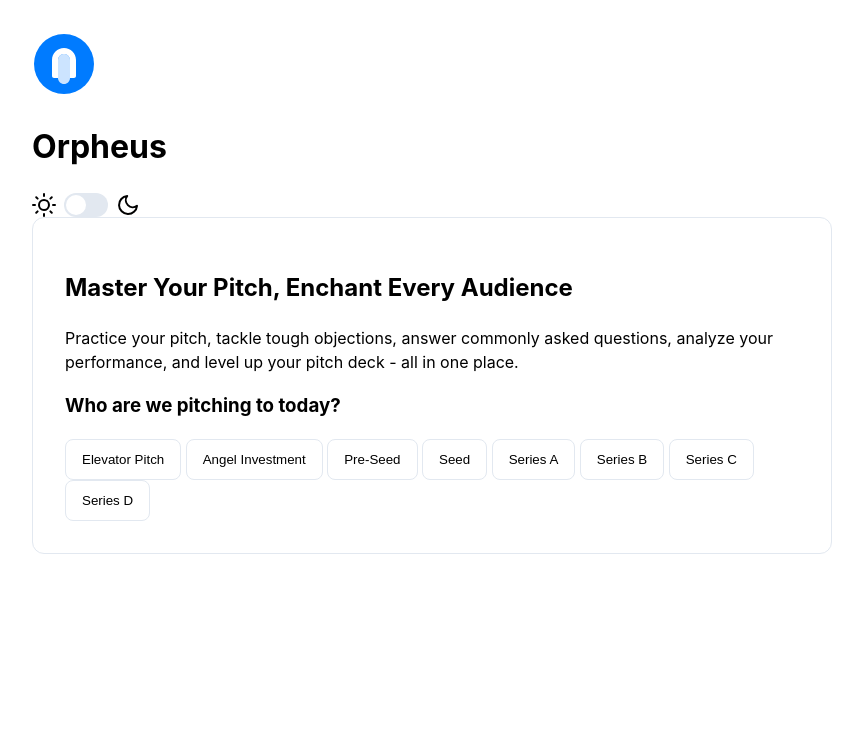
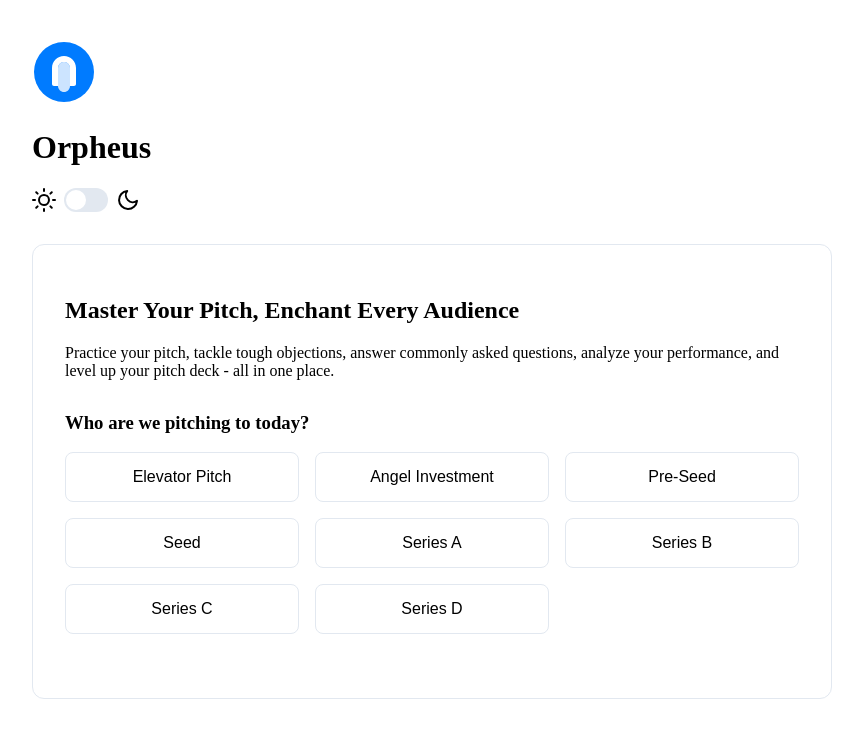
Before and after one commit to RobLingham/orpheus, a Flask app: page / in a window 1280 px wide. Shown: the top 738 px of the page, without its empty margins (208-1071 px from the left). Run offline with Flask 3, Linux system fonts and the light colour scheme; some libraries are stand-ins or nearby versions.

```diff
--- a/static/css/styles.css
+++ b/static/css/styles.css
@@ -88,16 +88,7 @@ input:checked + .slider:before {
     transform: translateX(20px);
 }
 
-/* Additional styles for the application */
-body {
-    background-color: var(--background);
-    color: var(--foreground);
-    font-family: -apple-system, BlinkMacSystemFont, "Segoe UI", Roboto, sans-serif;
-    line-height: 1.5;
-    margin: 0;
-    padding: 0;
-}
-
+/* Container and layout */
 .container {
     max-width: 800px;
     margin: 0 auto;
@@ -109,16 +100,41 @@ body {
     border: 1px solid var(--border);
     border-radius: 0.75rem;
     padding: 2rem;
+    margin-top: 2rem;
 }
 
+.card-header {
+    text-align: left;
+    margin-bottom: 2rem;
+}
+
+.step-container {
+    margin-bottom: 2rem;
+}
+
+.grid-buttons {
+    display: grid;
+    grid-template-columns: repeat(auto-fit, minmax(200px, 1fr));
+    gap: 1rem;
+    margin-top: 1rem;
+}
+
+/* Button styles */
 .btn {
+    display: inline-flex;
+    align-items: center;
+    justify-content: center;
     padding: 0.75rem 1rem;
     border: 1px solid var(--border);
     border-radius: 0.5rem;
-    background-color: transparent;
+    background-color: var(--card-bg);
     color: var(--foreground);
     cursor: pointer;
     transition: all 0.2s ease;
+    font-size: 1rem;
+    line-height: 1.5;
+    text-align: center;
+    min-height: 44px;
 }
 
 .btn:hover {
@@ -129,6 +145,23 @@ body {
     background-color: var(--primary);
     color: white;
     border: none;
+}
+
+.back-btn {
+    display: inline-flex;
+    align-items: center;
+    gap: 0.5rem;
+    margin-bottom: 1rem;
+    padding: 0.5rem 1rem;
+    border: none;
+    background: none;
+    color: var(--foreground);
+    cursor: pointer;
+    font-size: 1rem;
+}
+
+.back-btn:hover {
+    opacity: 0.8;
 }
 
 .hidden {
--- a/static/js/main.js
+++ b/static/js/main.js
@@ -426,7 +426,7 @@ function continuePitch() {
 document.addEventListener('DOMContentLoaded', function() {
     // Initialize theme and icons
     initializeTheme();
-    feather.replace();
+    updateIcons();
 
     // Theme toggle
     const themeToggle = document.getElementById('themeToggle');
```
